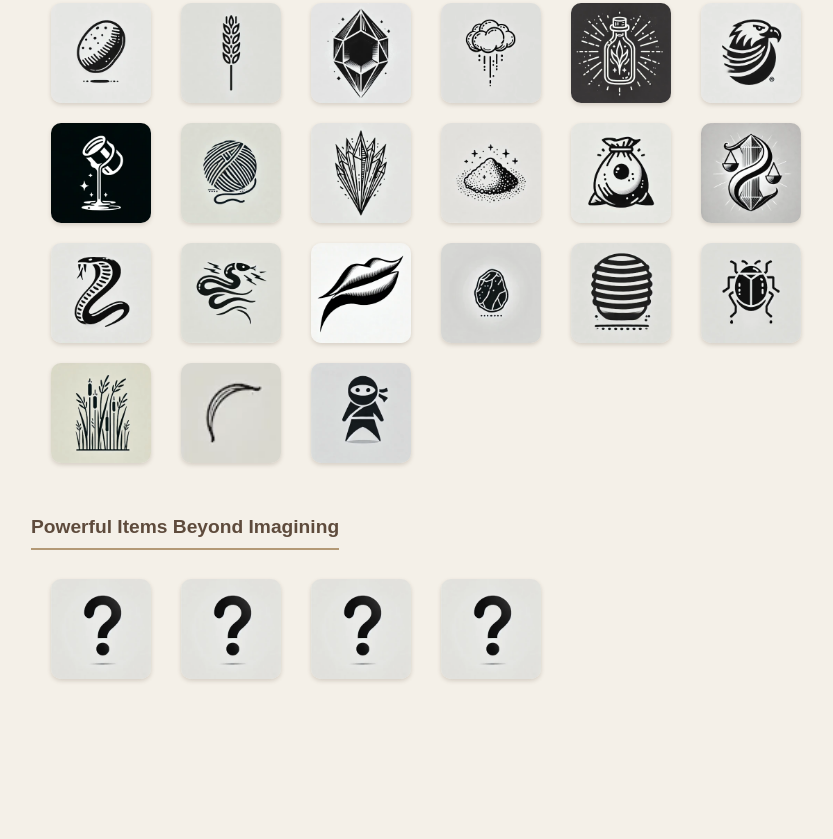
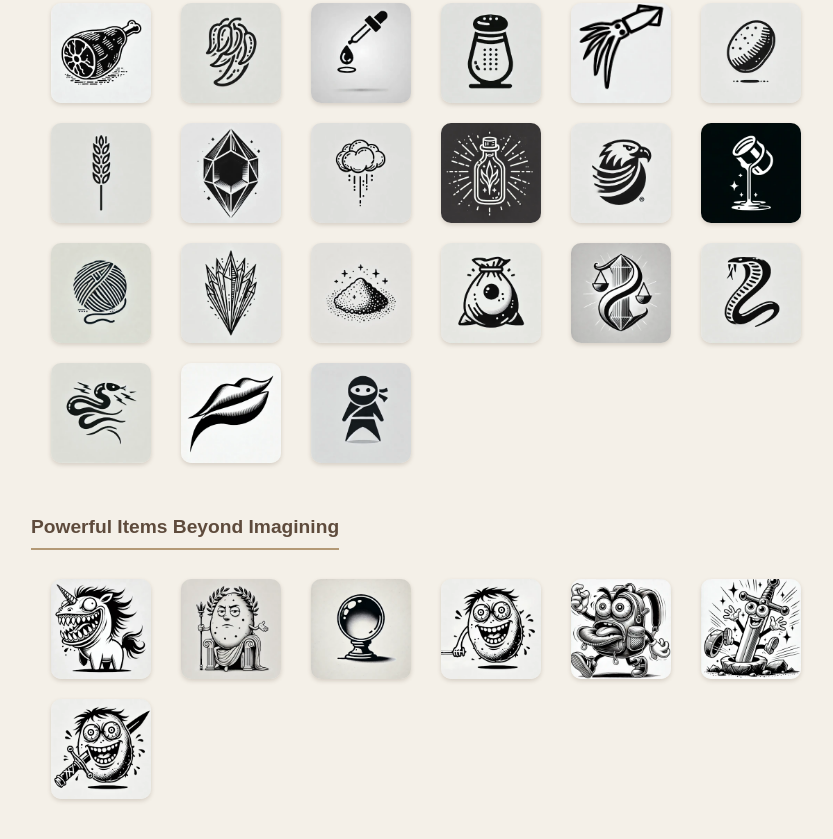
Before and after one commit to ctroy978/Iskork, a plain HTML site: page resource.html in a window 1280 px wide. Shown: the part 686-1525 px from the top of the page, without its empty margins (209-1042 px from the left). Before the commit the page ends 1405 px from the top, so only its background shows below. Drawn offline with Linux system fonts and the light colour scheme.

Commit message:
added power images to resources

```diff
--- a/resource.html
+++ b/resource.html
@@ -144,6 +144,26 @@
             <div class="resource-popup">Flowers</div>
         </div>
         <div class="resource-item">
+            <img src="images/stone.webp" alt="silver" class="resource-icon">
+            <div class="resource-popup">silver</div>
+        </div>
+        <div class="resource-item">
+            <img src="images/beehive.webp" alt="beehive" class="resource-icon">
+            <div class="resource-popup">Beeswax</div>
+        </div>
+        <div class="resource-item">
+            <img src="images/beetle.webp" alt="beetle" class="resource-icon">
+            <div class="resource-popup">Beetle</div>
+        </div>
+        <div class="resource-item">
+            <img src="images/reeds.webp" alt="reeds" class="resource-icon">
+            <div class="resource-popup">Reed Stem</div>
+        </div>
+        <div class="resource-item">
+            <img src="images/yew.webp" alt="yew" class="resource-icon">
+            <div class="resource-popup">Yew</div>
+        </div>
+        <div class="resource-item">
             <img src="images/butter.webp" alt="butter" class="resource-icon">
             <div class="resource-popup">Butter</div>
         </div>
@@ -251,26 +271,7 @@
             <img src="images/turkey_lips.webp" alt="turkey_lips" class="resource-icon">
             <div class="resource-popup">Turkey Lips</div>
         </div>
-        <div class="resource-item">
-            <img src="images/stone.webp" alt="stone" class="resource-icon">
-            <div class="resource-popup">Stone</div>
-        </div>
-        <div class="resource-item">
-            <img src="images/beehive.webp" alt="beehive" class="resource-icon">
-            <div class="resource-popup">Beeswax</div>
-        </div>
-        <div class="resource-item">
-            <img src="images/beetle.webp" alt="beetle" class="resource-icon">
-            <div class="resource-popup">Beetle</div>
-        </div>
-        <div class="resource-item">
-            <img src="images/reeds.webp" alt="reeds" class="resource-icon">
-            <div class="resource-popup">Reed Stem</div>
-        </div>
-        <div class="resource-item">
-            <img src="images/yew.webp" alt="yew" class="resource-icon">
-            <div class="resource-popup">Yew</div>
-        </div>
+
         <div class="resource-item">
             <img src="images/merc.webp" alt="mercenary" class="resource-icon">
             <div class="resource-popup">Mercenary</div>
@@ -281,20 +282,32 @@
     <p class="omen_title">Powerful Items Beyond Imagining</p>
     <div class="resource-grid">
         <div class="resource-item">
-            <img src="images/qmark.webp" alt="mercenary" class="resource-icon">
+            <img src="images/unicorn.webp" alt="power" class="resource-icon">
             <div class="resource-popup">Flesh-Eating Something</div>
         </div>
         <div class="resource-item">
-            <img src="images/qmark.webp" alt="mercenary" class="resource-icon">
+            <img src="images/dictater.webp" alt="power" class="resource-icon">
             <div class="resource-popup">The Tater Who would be King</div>
         </div>
         <div class="resource-item">
-            <img src="images/qmark.webp" alt="mercenary" class="resource-icon">
+            <img src="images/crystal_ball.webp" alt="power" class="resource-icon">
             <div class="resource-popup">A Night Light from the Far Future</div>
         </div>
         <div class="resource-item">
-            <img src="images/qmark.webp" alt="mercenary" class="resource-icon">
+            <img src="images/be_my_friend.webp" alt="power" class="resource-icon">
             <div class="resource-popup">Your Riz Goes into Overdrive</div>
+        </div>
+        <div class="resource-item">
+            <img src="images/backpack.webp" alt="power" class="resource-icon">
+            <div class="resource-popup">It's Full of Stars'</div>
+        </div>
+        <div class="resource-item">
+            <img src="images/sword.webp" alt="power" class="resource-icon">
+            <div class="resource-popup">Arthur Wishes he had One</div>
+        </div>
+        <div class="resource-item">
+            <img src="images/defender.webp" alt="power" class="resource-icon">
+            <div class="resource-popup">A Zombie is Your Best Friend</div>
         </div>
     </div>
 </body>
```
Also changed, not shown: images/backpack.webp (added), images/be_my_friend.webp (added), images/crystal_ball.webp (added), images/defender.webp (added), images/dictater.webp (added), images/sword.webp (added), images/unicorn.webp (added).
